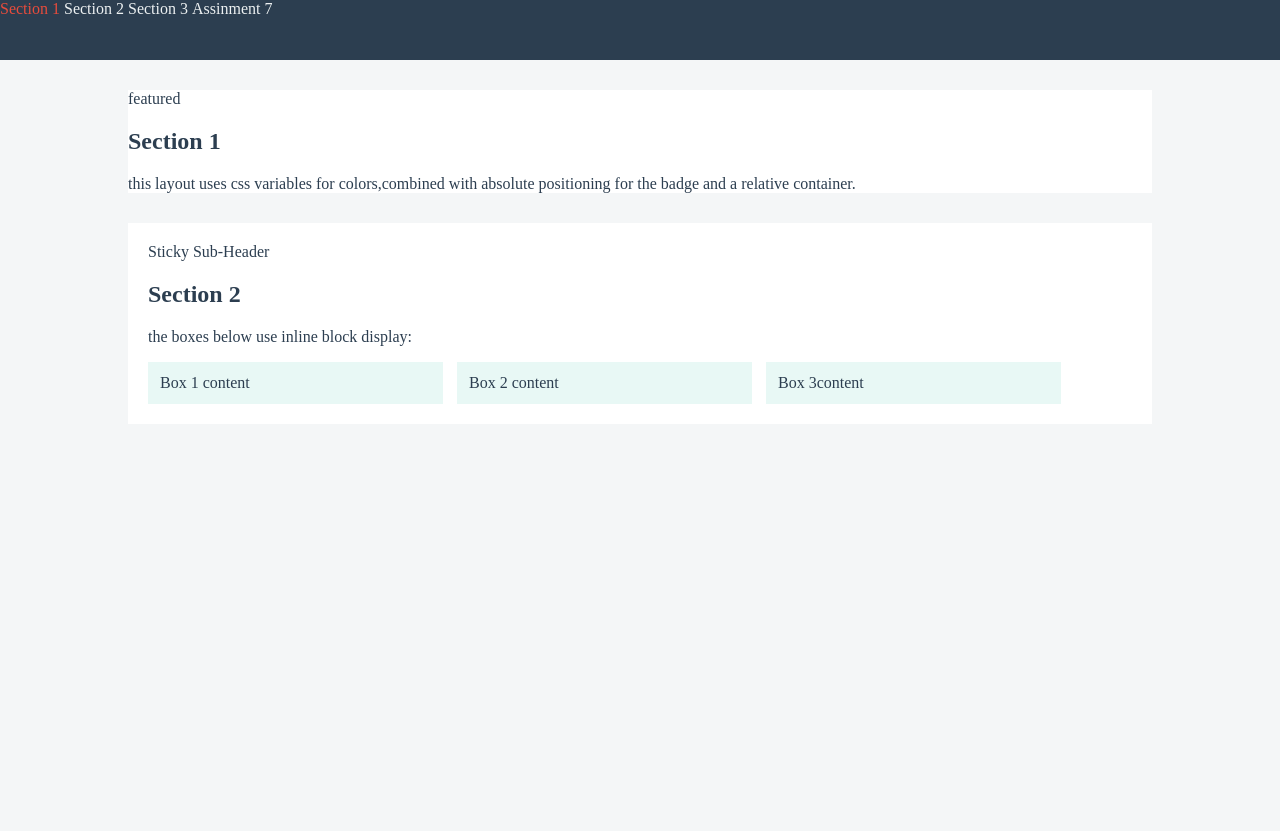
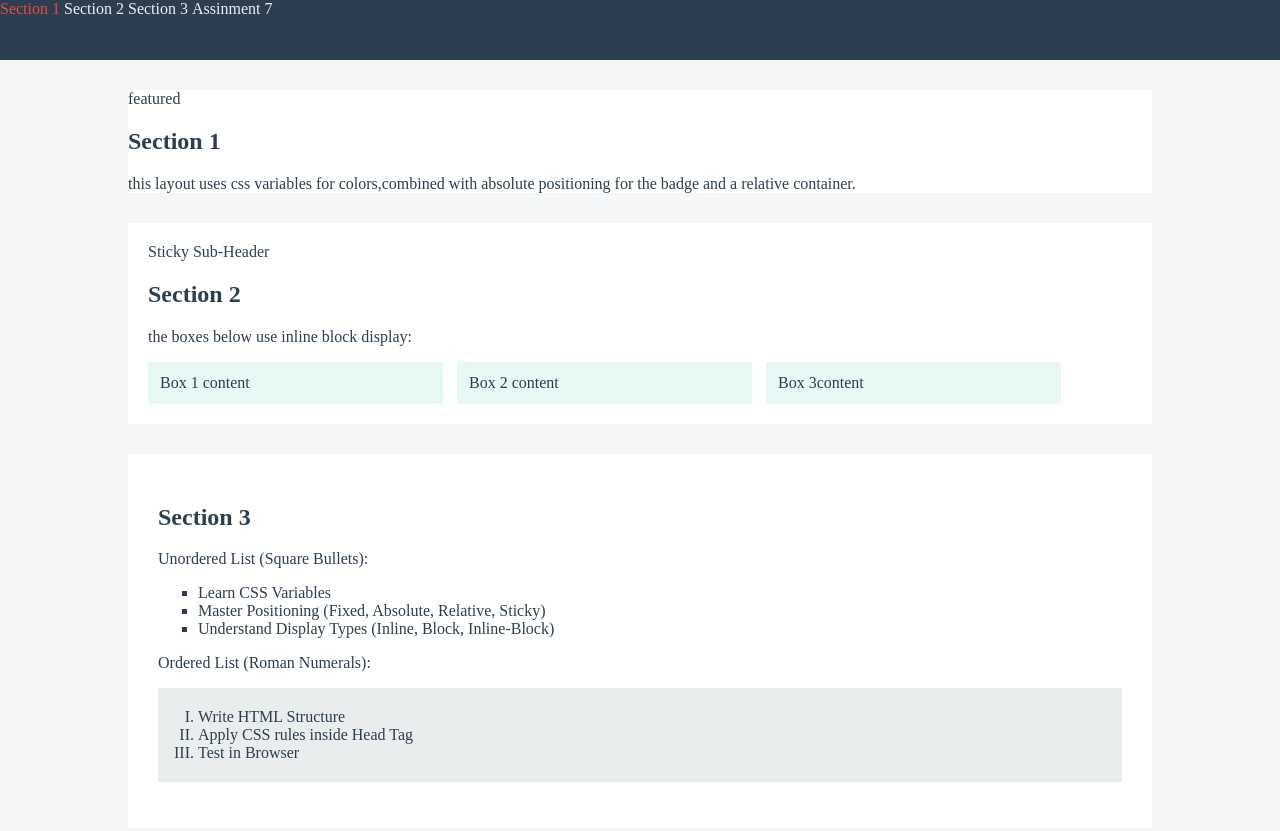
Before and after one commit to anbarsara7-sketch/assignment-7, a plain HTML site: page index.html in a window 1280 px wide. Before the commit the page ends 800 px from the top, so only its background shows below. Drawn offline with Linux system fonts and the light colour scheme.

Commit message:
Add section 3

```diff
--- a/index.html
+++ b/index.html
@@ -44,6 +44,31 @@
          </div>
 
     </section>
+    <section id="section3">
+
+    <div class="section3-content">
+
+        <h2>Section 3</h2>
+
+        <p>Unordered List (Square Bullets):</p>
+
+        <ul>
+            <li>Learn CSS Variables</li>
+            <li>Master Positioning (Fixed, Absolute, Relative, Sticky)</li>
+            <li>Understand Display Types (Inline, Block, Inline-Block)</li>
+        </ul>
+
+        <p>Ordered List (Roman Numerals):</p>
+
+        <ol>
+            <li>Write HTML Structure</li>
+            <li>Apply CSS rules inside Head Tag</li>
+            <li>Test in Browser</li>
+        </ol>
+
+    </div>
+
+</section>
 
 
 </body>
--- a/style.css
+++ b/style.css
@@ -90,3 +90,23 @@ nav a:hover {
     margin-right: 1%;
     box-sizing: border-box;
 }
+#section3 {
+    background-color: var(--card-color);
+    color: var(--primary-color);
+    margin: 30px auto;
+    width: 80%;
+}
+
+.section3-content {
+    padding: 30px;
+}
+
+#section3 ul {
+    list-style-type: square;
+}
+
+#section3 ol {
+    list-style-type: upper-roman;
+    background-color: #eaeded;
+    padding: 20px 40px;
+}
```
